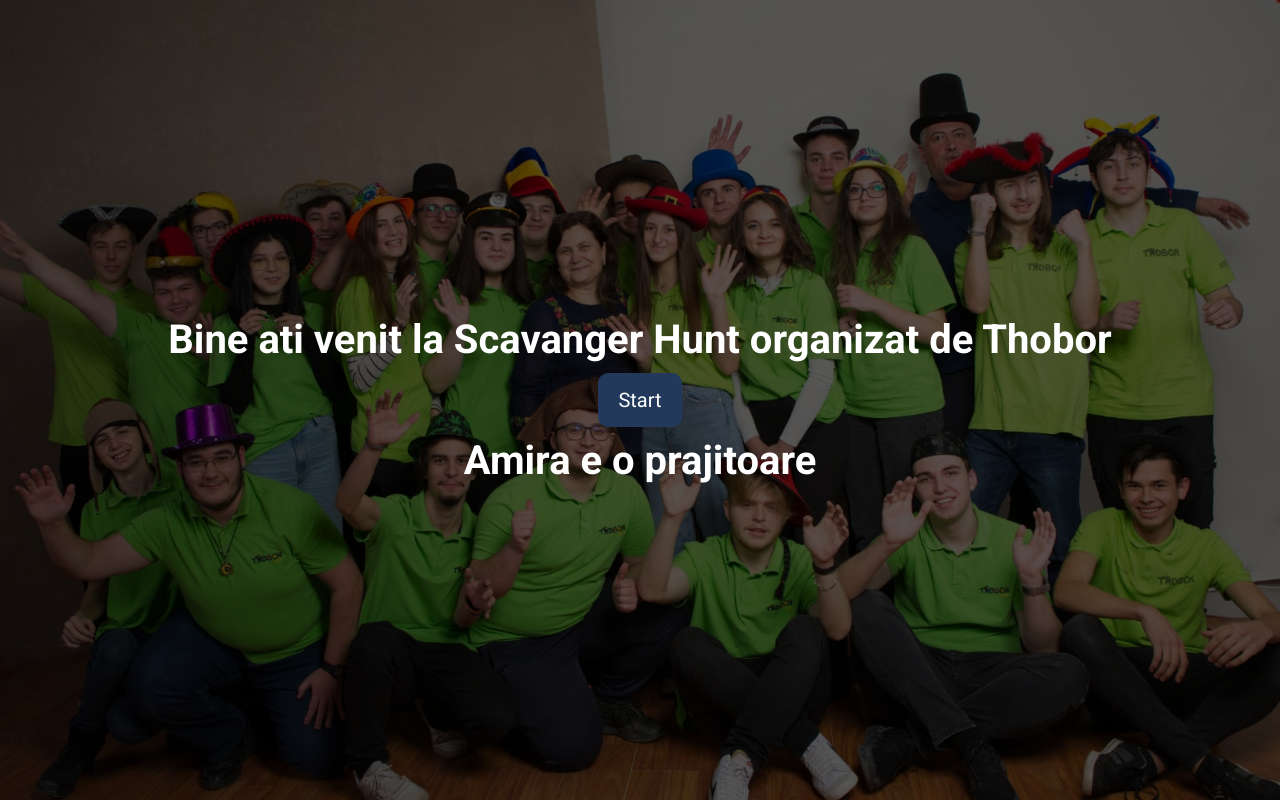
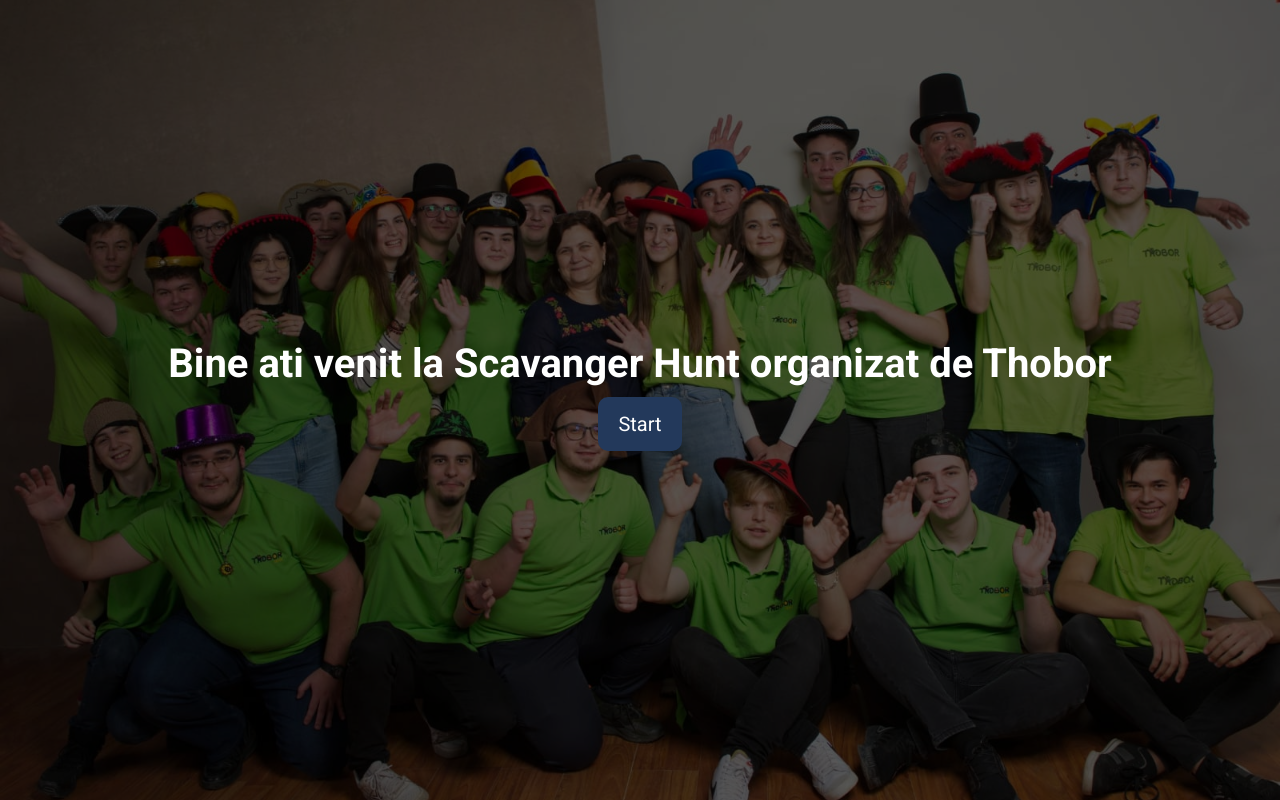
Before and after one commit to DragutuMatei/scavanger_hunt, a React (Create React App) app: page / in a window 1280 px wide. Built offline with nearby package versions, Linux system fonts and the light colour scheme.

Commit message:
mai am putin

```diff
--- a/src/pages/FirstPage.jsx
+++ b/src/pages/FirstPage.jsx
@@ -15,7 +15,6 @@
         <Link className="button start" to="tartar">
           Start
         </Link>
-        <h1 className="amira">Amira e o prajitoare</h1>
       </div>
     </div>
   );
```
